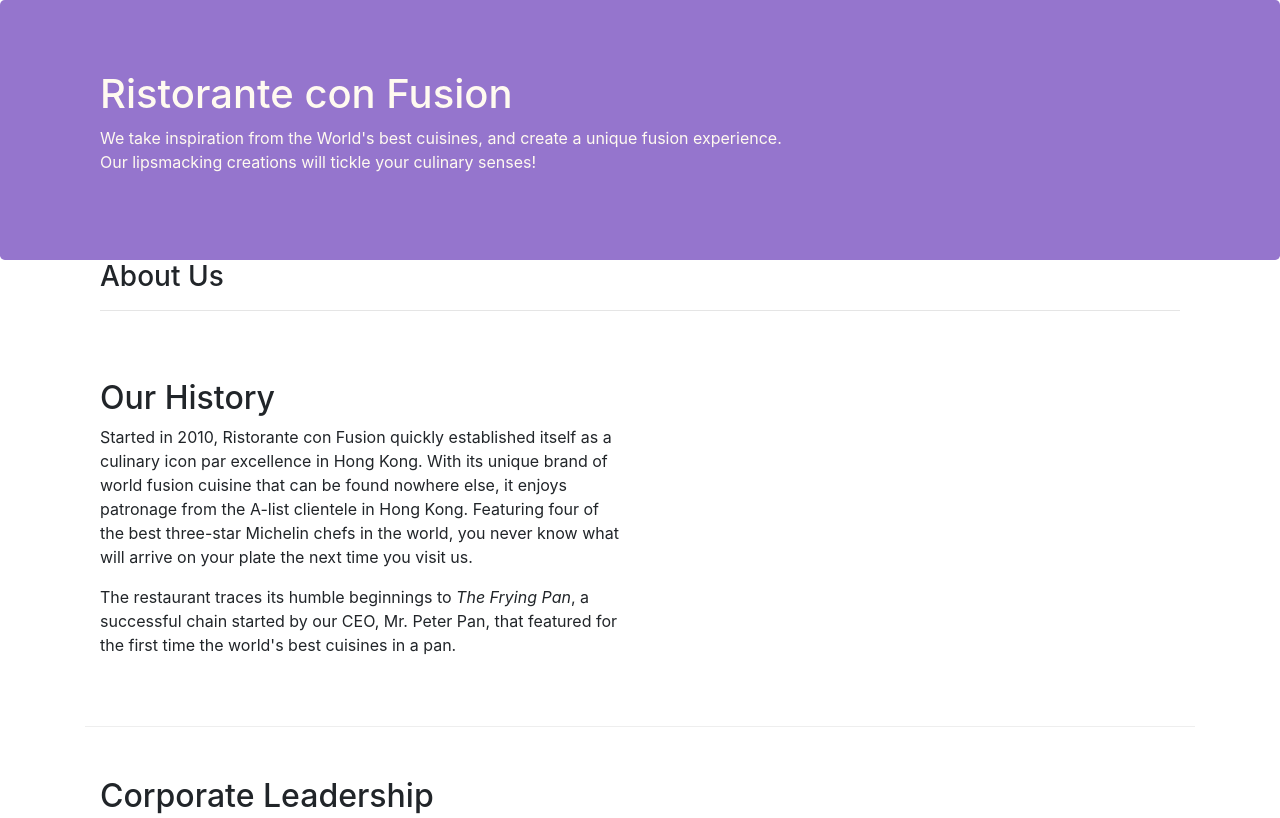
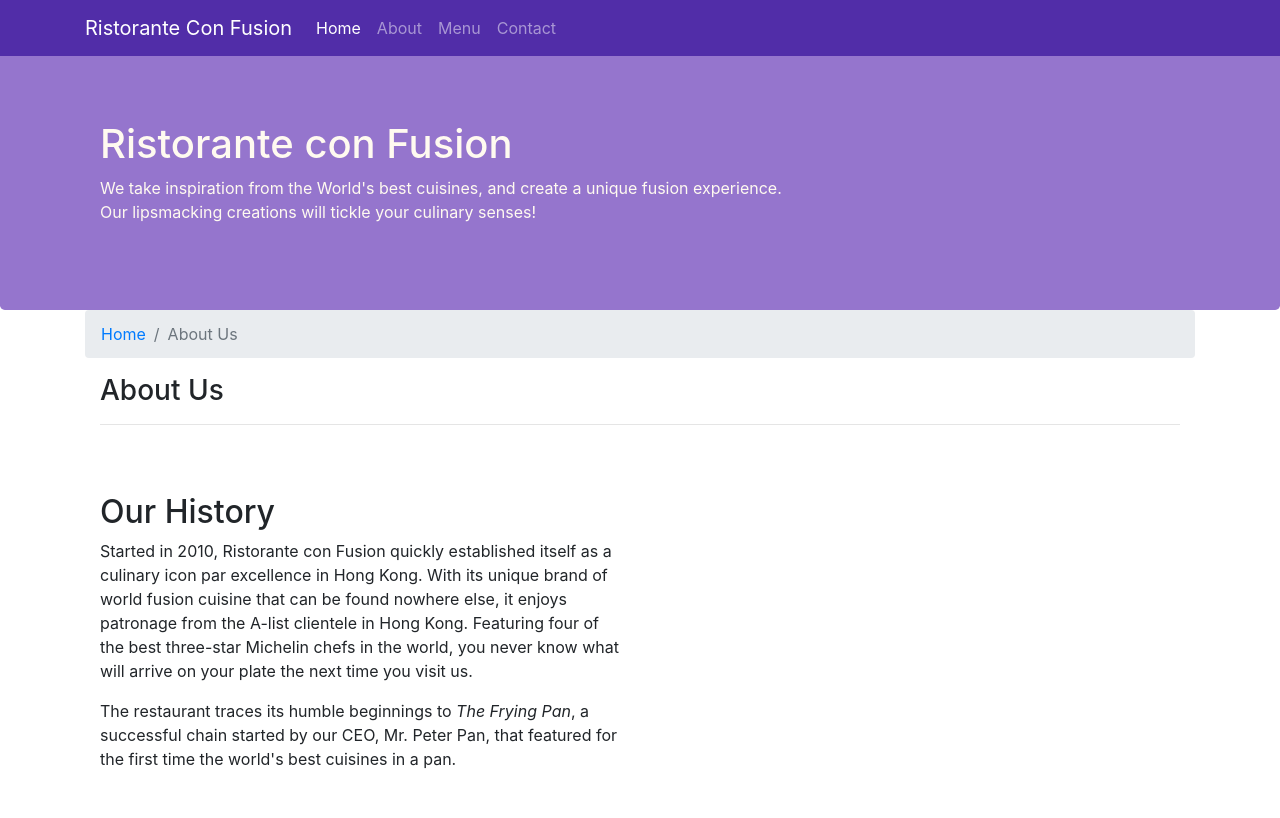
Before and after one commit to rsphamlong1912/confusion_SE150888, a website: page aboutus.html in a window 1280 px wide. Shown: the top 818 px of the page. Drawn offline with nearby package versions, Linux system fonts and the light colour scheme.

Commit message:
Navbar and Breadcrumbs

```diff
--- a/aboutus.html
+++ b/aboutus.html
@@ -13,13 +13,30 @@
 </head>
 
 <body>
+    <nav class="navbar navbar-dark navbar-expand-sm fixed-top">
+        <div class="container">
+            <a class="navbar-brand" href="#">Ristorante Con Fusion</a>
+            <div class="collapse navbar-collapse" id="Navbar">
+                <ul class="navbar-nav mr-auto">
+                    <li class="nav-item active"><a class="nav-link" href="#">Home</a></li>
+                    <li class="nav-item"><a class="nav-link" href="./aboutus.html">About</a></li>
+                    <li class="nav-item"><a class="nav-link" href="#">Menu</a></li>
+                    <li class="nav-item"><a class="nav-link" href="#">Contact</a></li>
+                </ul>
+            </div>
+        </div>
+        <button class="navbar-toggler" type="button" data-toggle="collapse" data-target="#Navbar">
+            <span class="navbar-toggler-icon"></span>
+        </button>
 
+    </nav>
     <header class="jumbotron">
         <div class="container">
             <div class="row row-header">
                 <div class="col-12 col-sm-8">
                     <h1>Ristorante con Fusion</h1>
-                    <p>We take inspiration from the World's best cuisines, and create a unique fusion experience. Our lipsmacking creations will tickle your culinary senses!</p>
+                    <p>We take inspiration from the World's best cuisines, and create a unique fusion experience. Our
+                        lipsmacking creations will tickle your culinary senses!</p>
                 </div>
                 <div class="col-12 col-sm">
                 </div>
@@ -28,18 +45,27 @@
     </header>
 
     <div class="container">
+        <ol class="col-12 breadcrumb">
+            <li class="breadcrumb-item"><a href="./index.html">Home</a></li>
+            <li class="breadcrumb-item active">About Us</li>
+        </ol>
         <div class="row row-header">
             <div class="col-12">
-               <h3>About Us</h3>
-               <hr>
+                <h3>About Us</h3>
+                <hr>
             </div>
         </div>
 
         <div class="row row-content align-items-center">
-            <div  class="col-12 col-sm-6">
+            <div class="col-12 col-sm-6">
                 <h2>Our History</h2>
-                <p>Started in 2010, Ristorante con Fusion quickly established itself as a culinary icon par excellence in Hong Kong. With its unique brand of world fusion cuisine that can be found nowhere else, it enjoys patronage from the A-list clientele in Hong Kong.  Featuring four of the best three-star Michelin chefs in the world, you never know what will arrive on your plate the next time you visit us.</p>
-                <p>The restaurant traces its humble beginnings to <em>The Frying Pan</em>, a successful chain started by our CEO, Mr. Peter Pan, that featured for the first time the world's best cuisines in a pan.</p>
+                <p>Started in 2010, Ristorante con Fusion quickly established itself as a culinary icon par excellence
+                    in Hong Kong. With its unique brand of world fusion cuisine that can be found nowhere else, it
+                    enjoys patronage from the A-list clientele in Hong Kong. Featuring four of the best three-star
+                    Michelin chefs in the world, you never know what will arrive on your plate the next time you visit
+                    us.</p>
+                <p>The restaurant traces its humble beginnings to <em>The Frying Pan</em>, a successful chain started by
+                    our CEO, Mr. Peter Pan, that featured for the first time the world's best cuisines in a pan.</p>
             </div>
             <div>
             </div>
@@ -50,15 +76,29 @@
             <div class="col-12">
                 <h2>Corporate Leadership</h2>
                 <h3>Peter Pan <small>Chief Epicurious Officer</small></h3>
-                <p class="d-none d-sm-block">Our CEO, Peter, credits his hardworking East Asian immigrant parents who undertook the arduous journey to the shores of America with the intention of giving their children the best future. His mother's wizardy in the kitchen whipping up the tastiest dishes with whatever is available inexpensively at the supermarket, was his first inspiration to create the fusion cuisines for which <em>The Frying Pan</em> became well known. He brings his zeal for fusion cuisines to this restaurant, pioneering cross-cultural culinary connections.</p>
+                <p class="d-none d-sm-block">Our CEO, Peter, credits his hardworking East Asian immigrant parents who
+                    undertook the arduous journey to the shores of America with the intention of giving their children
+                    the best future. His mother's wizardy in the kitchen whipping up the tastiest dishes with whatever
+                    is available inexpensively at the supermarket, was his first inspiration to create the fusion
+                    cuisines for which <em>The Frying Pan</em> became well known. He brings his zeal for fusion cuisines
+                    to this restaurant, pioneering cross-cultural culinary connections.</p>
                 <h3>Dhanasekaran Witherspoon <small>Chief Food Officer</small></h3>
-                <p class="d-none d-sm-block">Our CFO, Danny, as he is affectionately referred to by his colleagues, comes from a long established family tradition in farming and produce. His experiences growing up on a farm in the Australian outback gave him great appreciation for varieties of food sources. As he puts it in his own words, <em>Everything that runs, wins, and everything that stays, pays!</em></p>
+                <p class="d-none d-sm-block">Our CFO, Danny, as he is affectionately referred to by his colleagues,
+                    comes from a long established family tradition in farming and produce. His experiences growing up on
+                    a farm in the Australian outback gave him great appreciation for varieties of food sources. As he
+                    puts it in his own words, <em>Everything that runs, wins, and everything that stays, pays!</em></p>
                 <h3>Agumbe Tang <small>Chief Taste Officer</small></h3>
-                <p class="d-none d-sm-block">Blessed with the most discerning gustatory sense, Agumbe, our CTO, personally ensures that every dish that we serve meets his exacting tastes. Our chefs dread the tongue lashing that ensues if their dish does not meet his exacting standards. He lives by his motto, <em>You click only if you survive my lick.</em></p>
+                <p class="d-none d-sm-block">Blessed with the most discerning gustatory sense, Agumbe, our CTO,
+                    personally ensures that every dish that we serve meets his exacting tastes. Our chefs dread the
+                    tongue lashing that ensues if their dish does not meet his exacting standards. He lives by his
+                    motto, <em>You click only if you survive my lick.</em></p>
                 <h3>Alberto Somayya <small>Executive Chef</small></h3>
-                <p class="d-none d-sm-block">Award winning three-star Michelin chef with wide International experience having worked closely with whos-who in the culinary world, he specializes in creating mouthwatering Indo-Italian fusion experiences. He says, <em>Put together the cuisines from the two craziest cultures, and you get a winning hit! Amma Mia!</em></p>
+                <p class="d-none d-sm-block">Award winning three-star Michelin chef with wide International experience
+                    having worked closely with whos-who in the culinary world, he specializes in creating mouthwatering
+                    Indo-Italian fusion experiences. He says, <em>Put together the cuisines from the two craziest
+                        cultures, and you get a winning hit! Amma Mia!</em></p>
             </div>
-       </div>
+        </div>
 
     </div>
 
--- a/css/style.css
+++ b/css/style.css
@@ -28,3 +28,12 @@ address{
     margin:0px;
     color:#0f0f0f;
 }
+
+body{
+    padding:50px 0px 0px 0px;
+    z-index:0;
+}
+
+.navbar-dark {
+     background-color: #512DA8;
+}
```
Also changed, not shown: index.html (+17 -0 lines), 1 other file.
